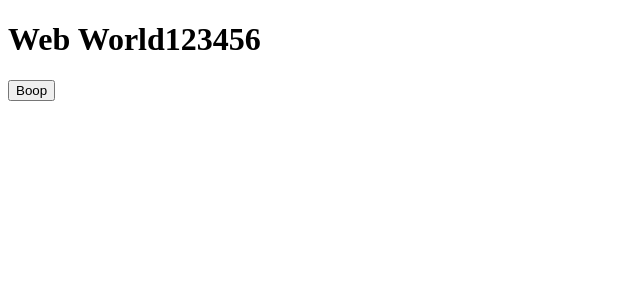
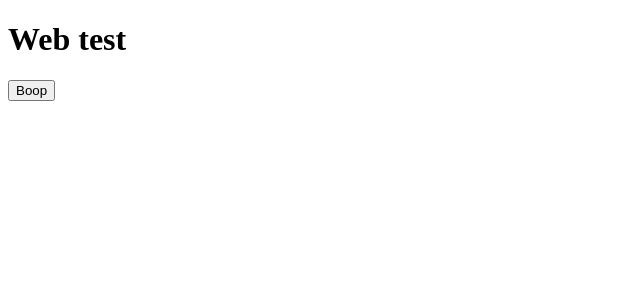
Before and after one commit to uxkjaer/turbo_update_test, a Next.js app in the folder apps/web/: page / in a window 1280 px wide. Shown: the top 300 px of the page, without its empty margins (0-640 px from the left). Built offline with nearby package versions, Linux system fonts and the light colour scheme.

Commit message:
added tset

```diff
--- a/apps/web/pages/index.tsx
+++ b/apps/web/pages/index.tsx
@@ -3,7 +3,7 @@ import { Button } from "ui";
 export default function Web() {
 	return (
 		<div>
-			<h1>Web World123456</h1>
+			<h1>Web test</h1>
 			<Button />
 		</div>
 	);
```
